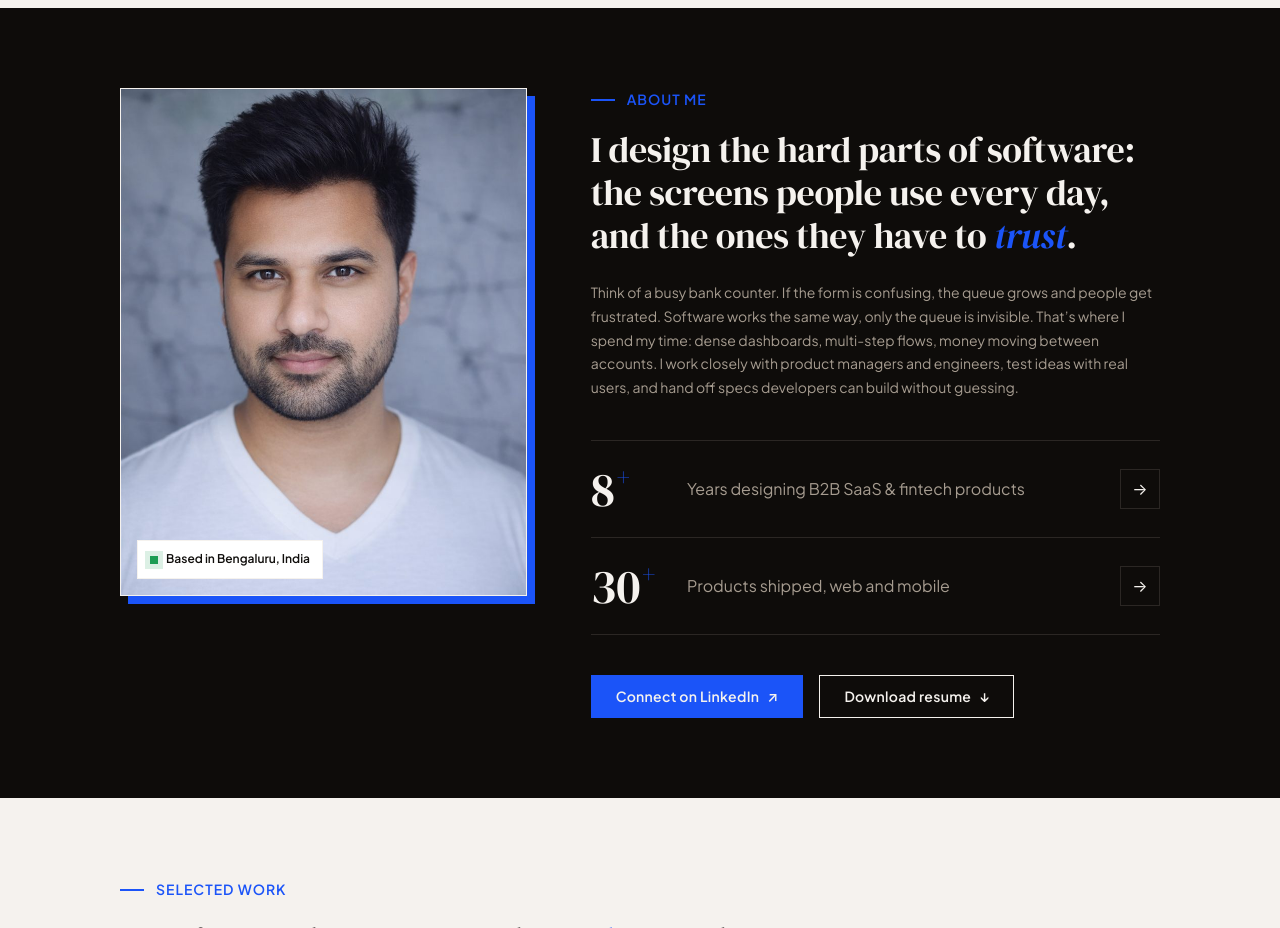
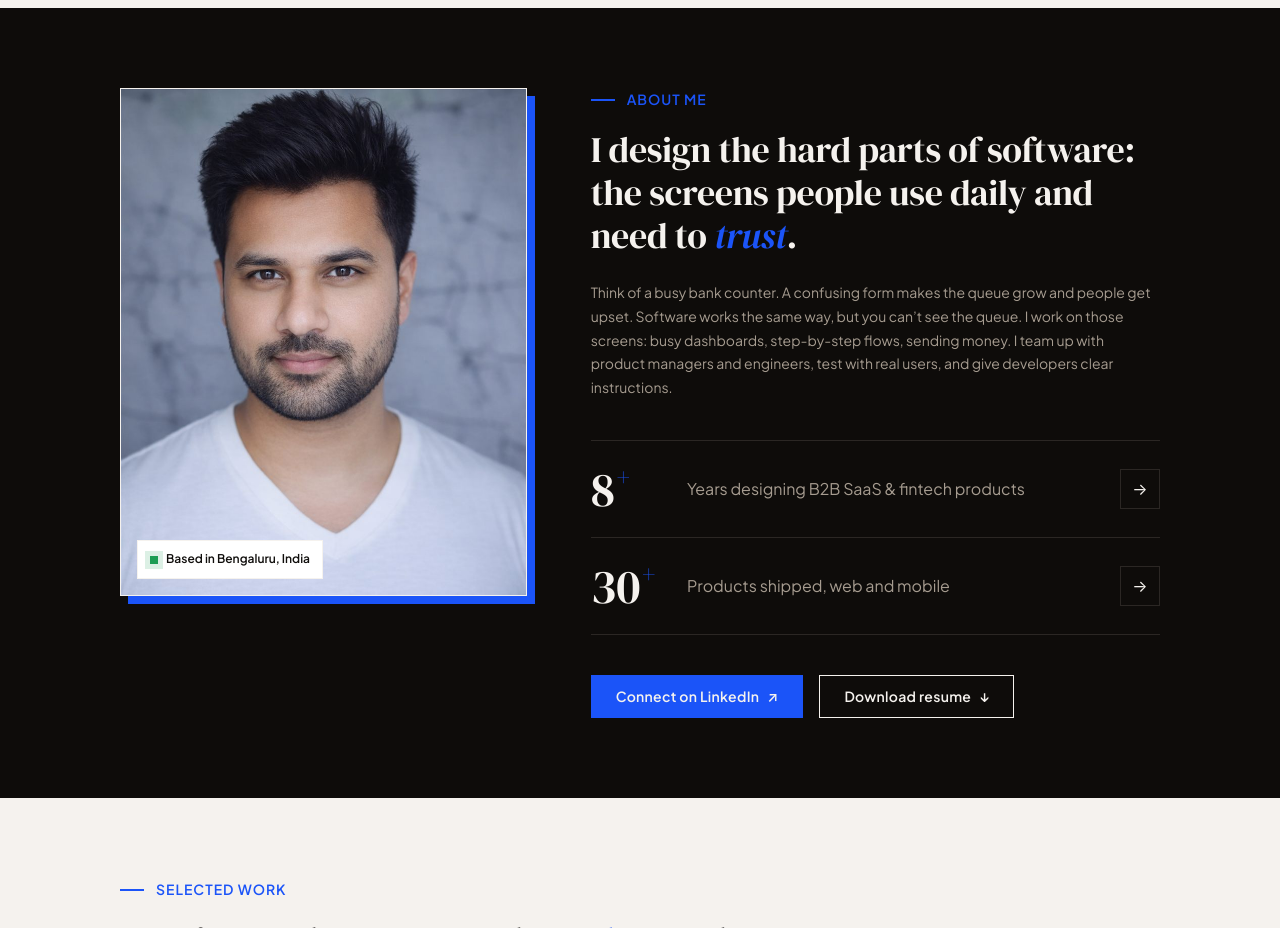
Before and after one commit to durgesh95dangi/Durga.design, a website: page site/index.html in a window 1280 px wide. Shown: the part 920-1848 px from the top of the page. Drawn offline with Linux system fonts and the light colour scheme.

Commit message:
Homepage About: shorter, plainer copy (~25% fewer words)

```diff
--- a/site/index.html
+++ b/site/index.html
@@ -84,8 +84,8 @@
       </div>
       <div>
         <p class="t-label eyebrow rv">About me</p>
-        <div class="about__quote rv" style="--i:1">I design the hard parts of software: the screens people use every day, and the ones they have to <em>trust</em>.</div>
-        <p class="t-body about__body rv" style="--i:2">Think of a busy bank counter. If the form is confusing, the queue grows and people get frustrated. Software works the same way, only the queue is invisible. That’s where I spend my time: dense dashboards, multi-step flows, money moving between accounts. I work closely with product managers and engineers, test ideas with real users, and hand off specs developers can build without guessing.</p>
+        <div class="about__quote rv" style="--i:1">I design the hard parts of software: the screens people use daily and need to <em>trust</em>.</div>
+        <p class="t-body about__body rv" style="--i:2">Think of a busy bank counter. A confusing form makes the queue grow and people get upset. Software works the same way, but you can’t see the queue. I work on those screens: busy dashboards, step-by-step flows, sending money. I team up with product managers and engineers, test with real users, and give developers clear instructions.</p>
         <div class="stats">
           <div class="stat rv" style="--i:3"><span class="stat__num" data-count="8">0<sup>+</sup></span><span class="stat__label">Years designing B2B SaaS &amp; fintech products</span><span class="stat__arr" aria-hidden="true">→</span></div>
           <div class="stat rv" style="--i:4"><span class="stat__num" data-count="30">0<sup>+</sup></span><span class="stat__label">Products shipped, web and mobile</span><span class="stat__arr" aria-hidden="true">→</span></div>
```
Also changed, not shown: src/pages/home.html (+2 -2 lines).
